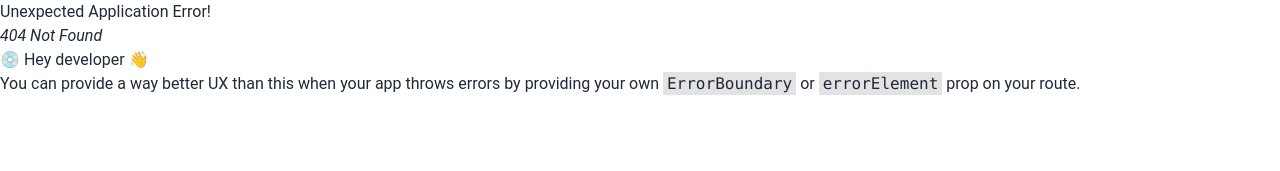
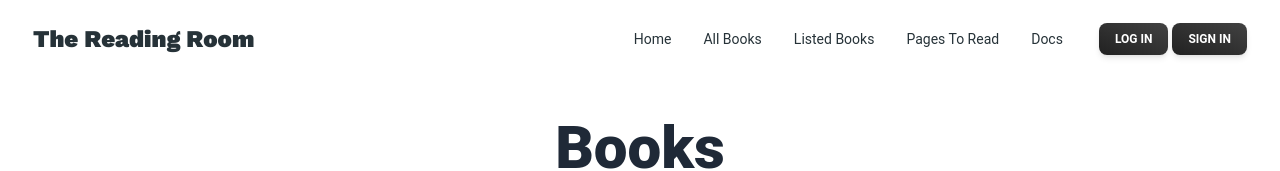
Before and after one commit to impactgalaxy/assignment-8-the-reading-room, a React (Vite) app: page /all-books in a window 1280 px wide. Before the commit this address had no page. Shown: the top 171 px of the page. Built offline with nearby package versions, Linux system fonts and the light colour scheme; a web font is replaced by a local one.

Commit message:
added error-page

```diff
--- a/src/components/books/Books.jsx
+++ b/src/components/books/Books.jsx
@@ -7,8 +7,13 @@ export default function Books() {
     const [spinner, setSpinner] = useState(false);
 
     useEffect(() => {
-        fetch("/booksData.json").then(res => res.json()).then(data => setBooks(data));
-        setSpinner(true);
+        fetch("/booksData.json")
+            .then(res => res.json())
+            .then(data => {
+                setBooks(data);
+                setSpinner(true);
+            });
+
 
     }, [])
     return (
--- a/src/components/navBar/NavBar.jsx
+++ b/src/components/navBar/NavBar.jsx
@@ -28,6 +28,16 @@ export function StickyNavbar() {
             >
                 <NavLink to="/" className="flex items-center">
                     Home
+                </NavLink>
+            </Typography>
+            <Typography
+                as="li"
+                variant="small"
+                color="blue-gray"
+                className="p-1 font-normal"
+            >
+                <NavLink to="/all-books" className="flex items-center">
+                    All Books
                 </NavLink>
             </Typography>
             <Typography
--- a/src/main.jsx
+++ b/src/main.jsx
@@ -4,14 +4,25 @@ import './index.css'
 import { RouterProvider, createBrowserRouter } from 'react-router-dom'
 import HomePage from './pages/homePage/HomePage.jsx'
 import MainLayout from './pages/mainLayout/MainLayout.jsx'
+import Books from './components/books/Books.jsx'
+import ErrorPage from './pages/errorPage/ErrorPage.jsx'
 const router = createBrowserRouter([
   {
     path: "/",
     element: <MainLayout />,
+    errorElement: <ErrorPage></ErrorPage>,
     children: [
       {
         path: "/",
         element: <HomePage></HomePage>
+      },
+      {
+        path: "/all-books",
+        element: <Books></Books>
+      },
+      {
+        path: "all-books/:id",
+        element: <p></p>
       }
     ]
   }
--- /dev/null
+++ b/src/pages/bookReviews/BookReviews.jsx
@@ -0,0 +1,9 @@
+
+export default function BookReviews() {
+    return (
+        <div>
+            <h1>This is Book Reviews page</h1>
+
+        </div>
+    )
+}
--- /dev/null
+++ b/src/pages/errorPage/ErrorPage.jsx
@@ -0,0 +1,12 @@
+import { Link } from "react-router-dom";
+
+export default function ErrorPage() {
+    return (
+        <div className="absolute top-0 w-full h-full flex items-center justify-center flex-col gap-5">
+            <h1 className="text-4xl font-bold">Oops sorry! Your page not found</h1>
+            <Link to="/" className="btn btn-link text-2xl">Home</Link>
+
+
+        </div>
+    )
+}
```
